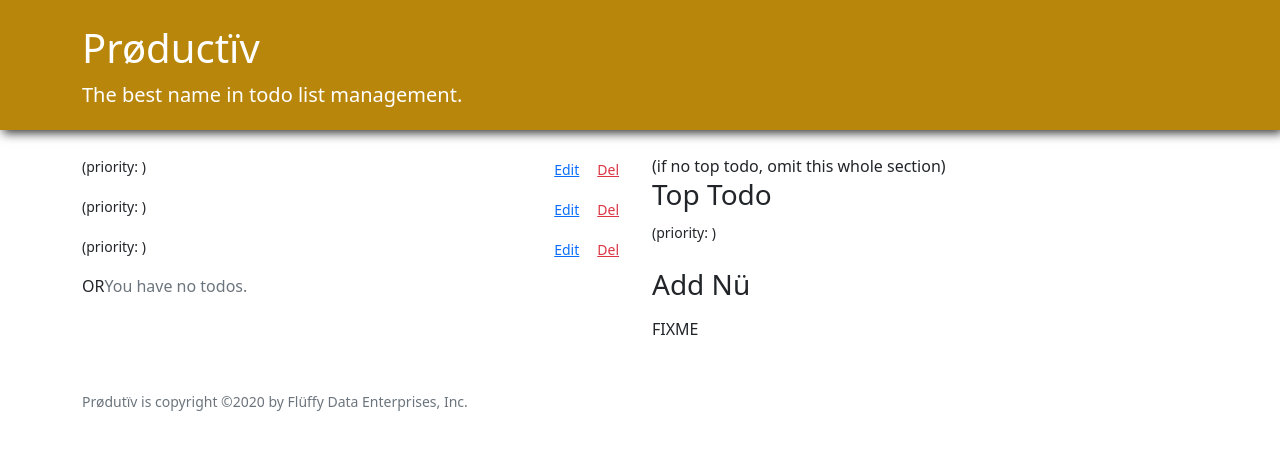
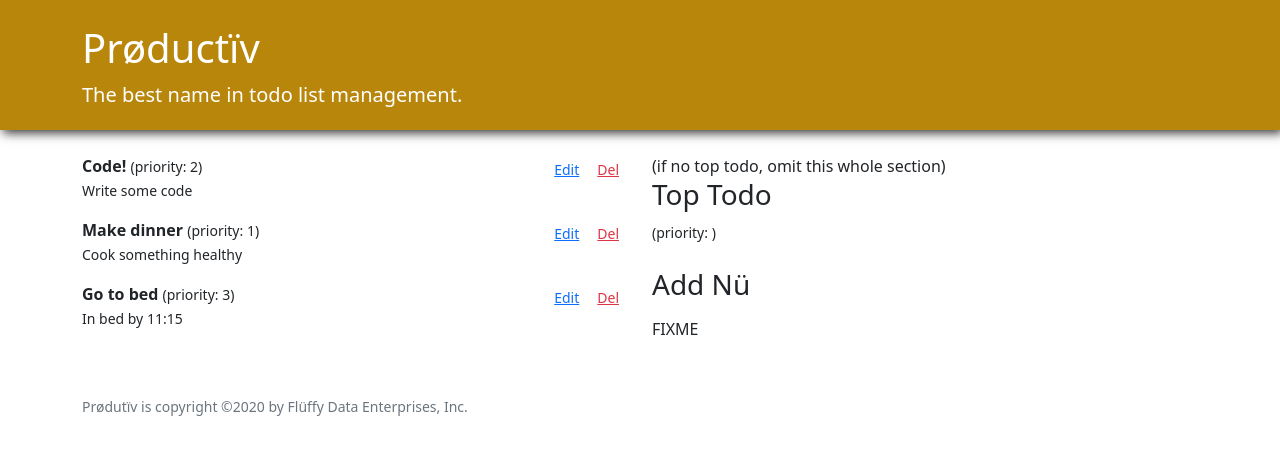
Before and after one commit to Alex-Linden/productiv, a React (Create React App) app: page / in a window 1280 px wide. Shown: the top 454 px of the page. Built offline with nearby package versions, Linux system fonts and the light colour scheme.

Commit message:
Implemented update and remove functions, and handleDelete and handleSave functions.

```diff
--- a/src/EditableTodo.js
+++ b/src/EditableTodo.js
@@ -12,24 +12,36 @@ import TodoForm from "./TodoForm";
  * EditableTodoList -> EditableTodo -> { Todo, TodoForm }
  */
 
-function EditableTodo({ id, title, description, priority }) {
+function EditableTodo({ todoData, update, remove }) {
   const [editStatus, setEditStatus] = useState(false);
+  const { id, title, description, priority } = todoData;
+
   /** Toggle if this is being edited */
   function toggleEdit() {
     setEditStatus(!editStatus);
   }
 
   /** Call remove fn passed to this. */
-  function handleDelete() { }
+  function handleDelete(id) {
+    remove(id);
+  }
 
   /** Edit form saved; toggle isEditing and update in ancestor. */
-  function handleSave(formData) { }
+  function handleSave(formData) {
+    update({ ...formData, id });
+    setEditStatus(false);
+  }
 
   return (
     <div className="EditableTodo">
 
       {editStatus
-        ? (<TodoForm />)
+        ? (<TodoForm
+          id={id}
+          title={title}
+          description={description}
+          priority={priority}
+          submitFunction={handleSave}/>)
         : (<div className="mb-3">
           <div className="float-end text-sm-end">
             <button
@@ -39,15 +51,15 @@ function EditableTodo({ id, title, description, priority }) {
             </button>
             <button
               className="EditableTodo-delBtn btn-link btn btn-sm text-danger"
-              onClick={handleDelete}>
+              onClick={()=>handleDelete(id)}>
               Del
             </button>
           </div>
           <Todo
-          id={id}
-          title={title}
-          description={description}
-          priority={priority} />
+            id={id}
+            title={title}
+            description={description}
+            priority={priority} />
         </div>)
       }
     </div>
--- a/src/EditableTodoList.js
+++ b/src/EditableTodoList.js
@@ -11,14 +11,16 @@ import EditableTodo from "./EditableTodo";
  * TodoApp -> EditableTodoList -> [ EditableTodo, ... ]
  */
 
-function EditableTodoList() {
+function EditableTodoList({ todos, update, remove }) {
   return (
-      <div>
-        {/*   FIXME  */}
-        <EditableTodo />
-        <EditableTodo />
-        <EditableTodo />
-      </div>
+    <div>
+      {todos.map(todoData =>
+        <EditableTodo
+          todoData={todoData}
+          update={update}
+          remove={remove}
+        />)}
+    </div>
   );
 }
 
--- a/src/TodoApp.js
+++ b/src/TodoApp.js
@@ -15,18 +15,26 @@ import EditableTodoList from "./EditableTodoList";
  * App -> TodoApp -> { TodoForm, EditableTodoList }
  */
 
-function TodoApp() {
+function TodoApp({ initialTodos }) {
+  const [todos, setTodos] = useState(initialTodos);
 
   /** add a new todo to list */
   function create(newTodo) {
+    const newTodoList = [...todos, newTodo];
+    setTodos(newTodoList);
   }
 
   /** update a todo with updatedTodo */
   function update(updatedTodo) {
+    const newTodoList = todos.map(
+      todo => todo.id === updatedTodo.id ? updatedTodo : todo);
+    setTodos(newTodoList);
   }
 
   /** delete a todo by id */
   function remove(id) {
+    const newTodoList = todos.filter(todo => todo.id !== id);
+    setTodos(newTodoList);
   }
 
   return (
@@ -34,8 +42,12 @@ function TodoApp() {
       <div className="row">
 
         <div className="col-md-6">
-            <EditableTodoList /> OR
-            <span className="text-muted">You have no todos.</span>
+          {todos.length > 0
+            ? (<EditableTodoList
+              todos={todos}
+              update={update}
+              remove={remove} />)
+            : <span className="text-muted">You have no todos.</span>}
         </div>
 
         <div className="col-md-6">
--- a/src/TodoForm.js
+++ b/src/TodoForm.js
@@ -10,8 +10,8 @@ import React, { useState } from "react";
  * { TodoApp, EditableTodo } -> TodoForm
  */
 
-function TodoForm() {
-  const initialState = { name: "", qty: 0 };
+function TodoForm({id='', title='', description='', priority='', submitFunction}) {
+  const initialState = { title, description, priority };
   const [formData, setFormData] = useState(initialState);
 
   /** Update form input. */
@@ -24,7 +24,11 @@ function TodoForm() {
   }
 
   /** Call parent function and clear form. */
-  function handleSubmit(evt) { }
+  function handleSubmit(evt) {
+    evt.preventDefault();
+    submitFunction(formData);
+    setFormData(initialState);
+  }
 
   return (
     <form className="NewTodoForm" onSubmit={handleSubmit}>
@@ -36,7 +40,7 @@ function TodoForm() {
           className="form-control"
           placeholder="Title"
           onChange={handleChange}
-          value="FIXME"
+          value={formData.title}
           aria-label="Title"
         />
       </div>
@@ -48,7 +52,7 @@ function TodoForm() {
           className="form-control"
           placeholder="Description"
           onChange={handleChange}
-          value="FIXME"
+          value={formData.description}
           aria-label="Description"
         />
       </div>
@@ -60,7 +64,7 @@ function TodoForm() {
           </label>
           <select id="newTodo-priority"
             name="priority"
-            value="FIXME"
+            value={formData.priority}
             onChange={handleChange}
             className="form-control form-control-sm d-inline-flex"
           >
```
Lines whose indentation alone changed are shown as unchanged.
